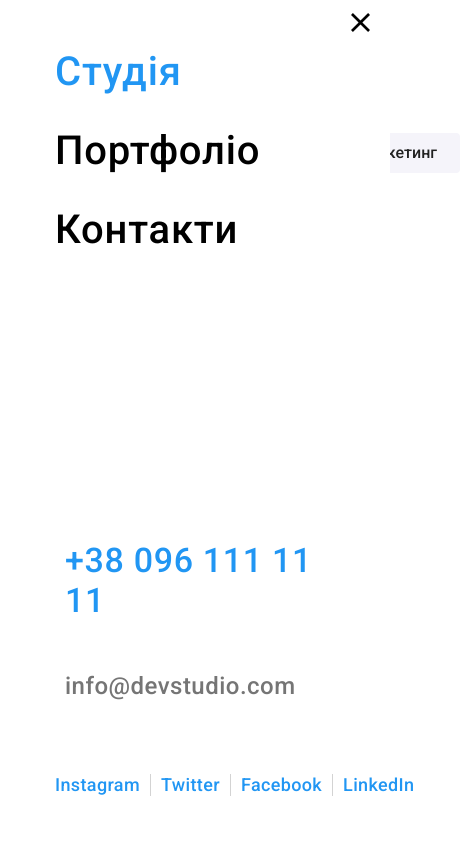
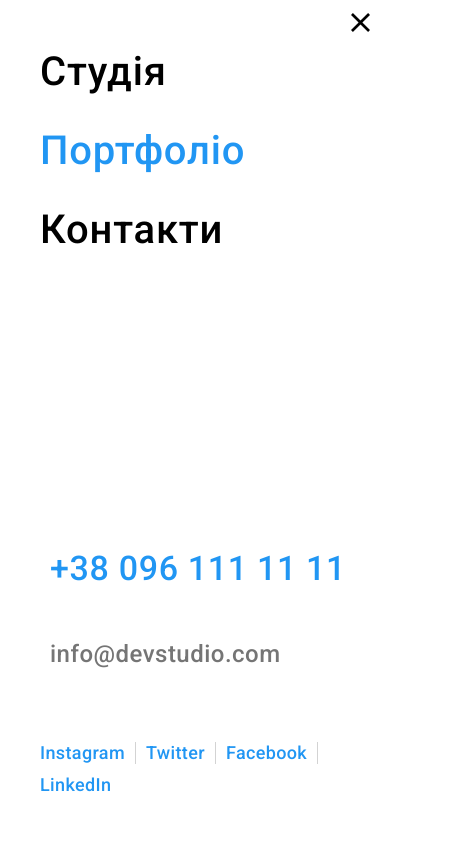
Before and after one commit to ivan-2908/goit-markup-hw-08, a plain HTML site: page portfolio.html in a window 390 px wide. Both pictures are taken after a click on the button 355 px from the left and 36 px from the top of the page. Shown: the top 843 px of the page, 460 px wide, since content can reach past the window. Drawn offline with nearby package versions, Linux system fonts and the light colour scheme; files that its build step writes are made by us from their sources.

Commit message:
homework

```diff
--- a/portfolio.html
+++ b/portfolio.html
@@ -25,7 +25,7 @@
       <div class="container">
         <div class="header__container">
           <nav class="header__nav">
-            <a class="logo" href=""><span class="web-logo">Web</span>Studio</a>
+            <a class="logo" href="./index.html"><span class="web-logo">Web</span>Studio</a>
 
             <button class="header__burger-menu js-open-menu">
               <svg width="40" height="40">
@@ -33,8 +33,8 @@
               </svg>
             </button>
             <ul class="list header__menu">
-              <li><a class="header__link header__link--active" href="./index.html">Студія</a></li>
-              <li><a class="header__link" href="./portfolio.html">Портфоліо</a></li>
+              <li><a class="header__link " href="./index.html">Студія</a></li>
+              <li><a class="header__link header__link--active" href="./portfolio.html">Портфоліо</a></li>
               <li><a class="header__link" href="">Контакти</a></li>
             </ul>
           </nav>
@@ -266,6 +266,7 @@
     <footer>
       <div class="container">
         <div class="wraper">
+          <div class="footer-tablet">
             <div class="footer__info">
               <a class="address__logo" href=""><span class="address__web">Web</span>Studio</a>
               <address>
@@ -274,7 +275,9 @@
                   <li>
                     <a class="address__contact" href="mailto:info@example.com">info@example.com</a>
                   </li>
-                <li><a class="address__contact" href="tel:+380991111111">+38 099 111 11 11</a></li>
+                  <li>
+                    <a class="address__contact" href="tel:+380991111111">+38 099 111 11 11</a>
+                  </li>
                 </ul>
               </address>
             </div>
@@ -311,7 +314,8 @@
                 </li>
               </ul>
             </div>
-          <!-- form-footer -->
+          </div>
+          <!-- form footer -->
           <div class="footer-form">
             <h2 class="footer-form__title">Підпишіться на розсилку</h2>
             <form name="form-footer" class="footer-form__wrap">
@@ -345,10 +349,10 @@
         <nav class="mobile-menu__nav">
           <ul class="mobile-menu__list">
             <li class="mobile-menu__item">
-              <a href="#" class="mobile-menu__link mobile-menu__link--active">Студія</a>
+              <a href="./index.html" class="mobile-menu__link ">Студія</a>
             </li>
             <li class="mobile-menu__item">
-              <a href="./portfolio.html" class="mobile-menu__link">Портфоліо</a>
+              <a href="./portfolio.html" class="mobile-menu__link mobile-menu__link--active">Портфоліо</a>
             </li>
             <li class="mobile-menu__item">
               <a href="#" class="mobile-menu__link">Контакти</a>
--- a/sass/components/_header-contact.scss
+++ b/sass/components/_header-contact.scss
@@ -26,9 +26,7 @@
     margin-right: 0;
 
 }
-
 }
-
 .contact li:last-child {
   margin-right: 0px;
 }
--- a/sass/components/_header.scss
+++ b/sass/components/_header.scss
@@ -1,19 +1,7 @@
 
 .header {
   border-bottom: 1px solid #ececec;
-  padding-top: 16px;
-  padding-bottom: 16px;
   width: 100%;
-
-  @media screen and (min-width: 768px) {
-    padding-top: 21px;
-  padding-bottom: 21px;
-}
-
-@media screen and (min-width: 1200px) {
-  padding-top: 24px;
-  padding-bottom: 25px;
-}
 
 &__container {
   width: 100%;
@@ -26,7 +14,7 @@
     justify-content: space-between;
     align-items: center;
 
-    @media (max-width: 768px) {
+    @media (max-width: 767px) {
       width: 100%;
     }
 }
@@ -34,7 +22,7 @@
   display: flex;
   align-items: center;
 
-  @media (max-width: 768px) {
+  @media (max-width: 767px) {
     display: none;
   }
 }
@@ -46,6 +34,7 @@
 }
 
 &__link {
+  display: block;
   position: relative;
   color: var(--secondary-text-color);
   font-weight: 500;
@@ -73,7 +62,7 @@
   border-radius: 2px;
   position: absolute;
   left: 0%;
-  bottom: -2px;
+  bottom: -1px;
   content: '';
 }
 
@@ -87,6 +76,7 @@
 
 .web-logo {
   color: var(--accent-color);
+
 }
 .logo {
   color: var(--black-color);
@@ -97,4 +87,7 @@
   text-decoration-line: none;
   letter-spacing: 0.02em;
   margin-right: 93px;
+  display: inline-block;
+  padding-top: 16px;
+  padding-bottom: 16px;
 }
--- a/sass/components/_mobile-menu.scss
+++ b/sass/components/_mobile-menu.scss
@@ -21,8 +21,6 @@
     height: 100%;
     min-width: 320px;
     max-width: 1170px;
-    padding-left: 15px;
-    padding-right: 15px;
     margin-left: auto;
     margin-right: auto;
   }
@@ -114,12 +112,14 @@
 
 &__social-list {
   display: flex;
+  flex-wrap: wrap;
   list-style: none;
 }
 
 &__social-item:not(:last-child) {
   border-right: 1px solid rgba(33, 33, 33, 0.2);
   margin-right: 10px;
+  margin-bottom: 10px;
 }
 
 &__social-link {
--- a/sass/components/_portfolio-card.scss
+++ b/sass/components/_portfolio-card.scss
@@ -6,7 +6,6 @@
   }
 
   .card {
-    border: 1px solid var(--border-card);
     width: 370px;
 
  &:nth-last-child(-n + 3) {
@@ -30,13 +29,15 @@
   }
 
  &__owerlay {
+  display: flex;
+  align-items: center;
     position: absolute;
     top: 0%;
     left: 0%;
     width: 100%;
     height: 100%;
     background-color: rgba(33, 150, 243, 0.9);
-    padding: 63px 24px;
+    padding: 0 24px;
     transform: translatey(100%);
     transition: transform 250ms var(--timing-function);
   }
@@ -60,6 +61,9 @@
     min-width: 322px;
     padding-right: 24px;
     padding-top: 20px;
+    border-bottom: 1px solid var(--border-card);
+    border-right: 1px solid var(--border-card);
+    border-left: 1px solid var(--border-card);
   }
 
  &__title {
--- a/sass/components/_portfolio.scss
+++ b/sass/components/_portfolio.scss
@@ -1,11 +1,17 @@
 .portfolio {
   display: flex;
-  justify-content: center;
-  margin-bottom: 50px;
+  justify-content: flex-start;
+  flex-wrap: wrap;
+  gap: 15px 8px;
+  margin-bottom: 40px;
 
-&__item {
-  margin-right: 8px;
-}
+  @media screen and (min-width: 768px) {
+    justify-content: center;
+  }
+
+// &__item {
+
+// }
 
 &__item:last-child {
   margin-right: 0;
--- a/sass/components/_section-clients.scss
+++ b/sass/components/_section-clients.scss
@@ -5,9 +5,12 @@
   gap: 30px;
   width: 100%;
 
+
 &__item {
   width: 210px;
-    height: 92px;
+  height: 92px;
+  width: calc((100% - 30px) / 2);
+
 
   @media screen and (min-width: 768px) {
     width: 226px;
--- a/sass/components/_section-team.scss
+++ b/sass/components/_section-team.scss
@@ -59,7 +59,7 @@
     flex-direction: column;
     align-items: center;
     padding-top: 30px;
-    padding-bottom: 18px;
+    padding-bottom: 30px;
     background-color: var(--white-color);
   }
 
--- a/sass/components/_team-socials.scss
+++ b/sass/components/_team-socials.scss
@@ -2,8 +2,9 @@
   display: flex;
   justify-content: center;
   gap: 10px;
+  margin-top: 16px;
   background-color: var(--white-color);
-  padding-bottom: 28px;
+
 
 &__linc {
   width: 44px;
```
Also changed, not shown: index.html (+8 -5 lines), css/main.min.css. Lines whose indentation alone changed are shown as unchanged.
